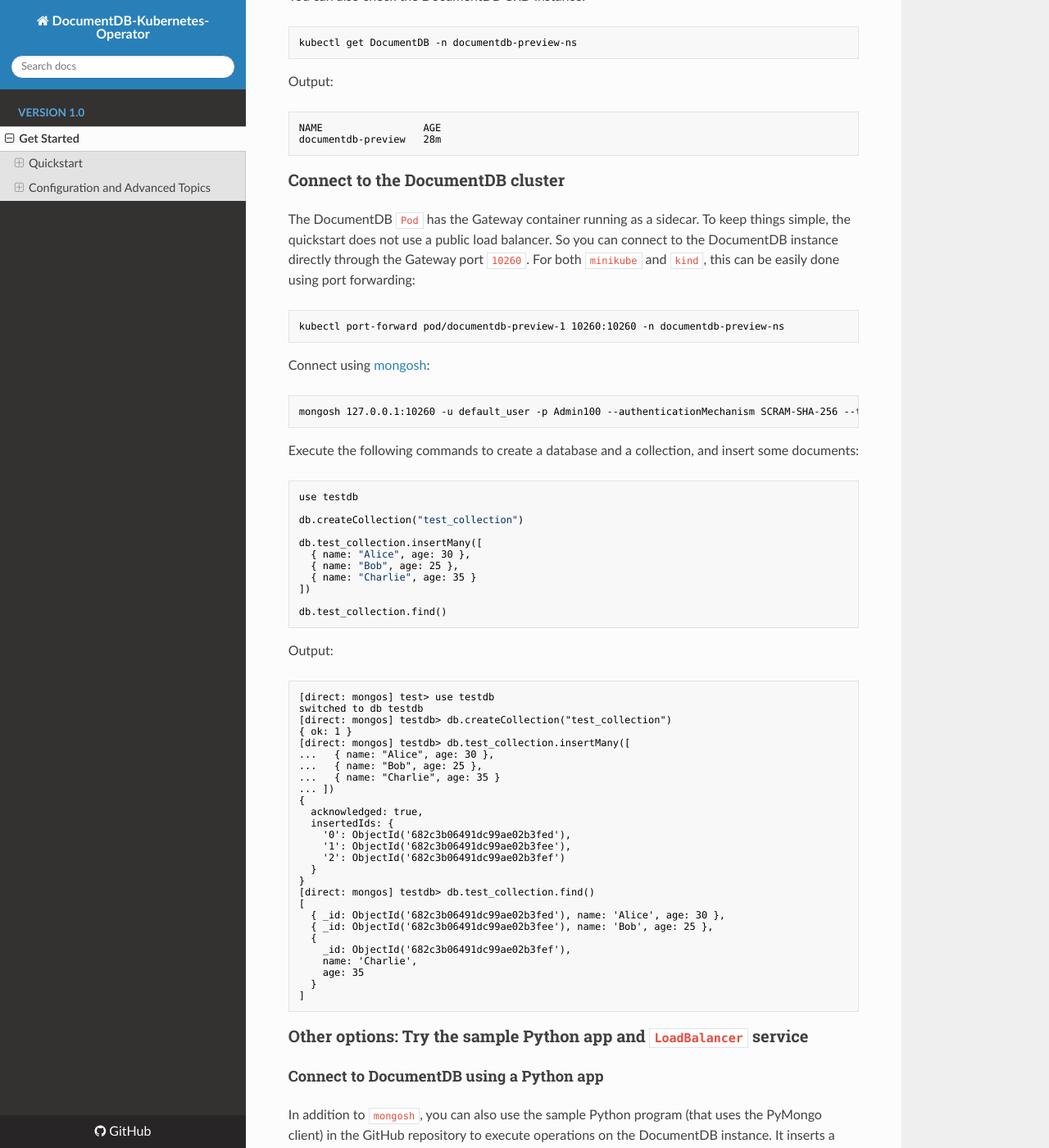
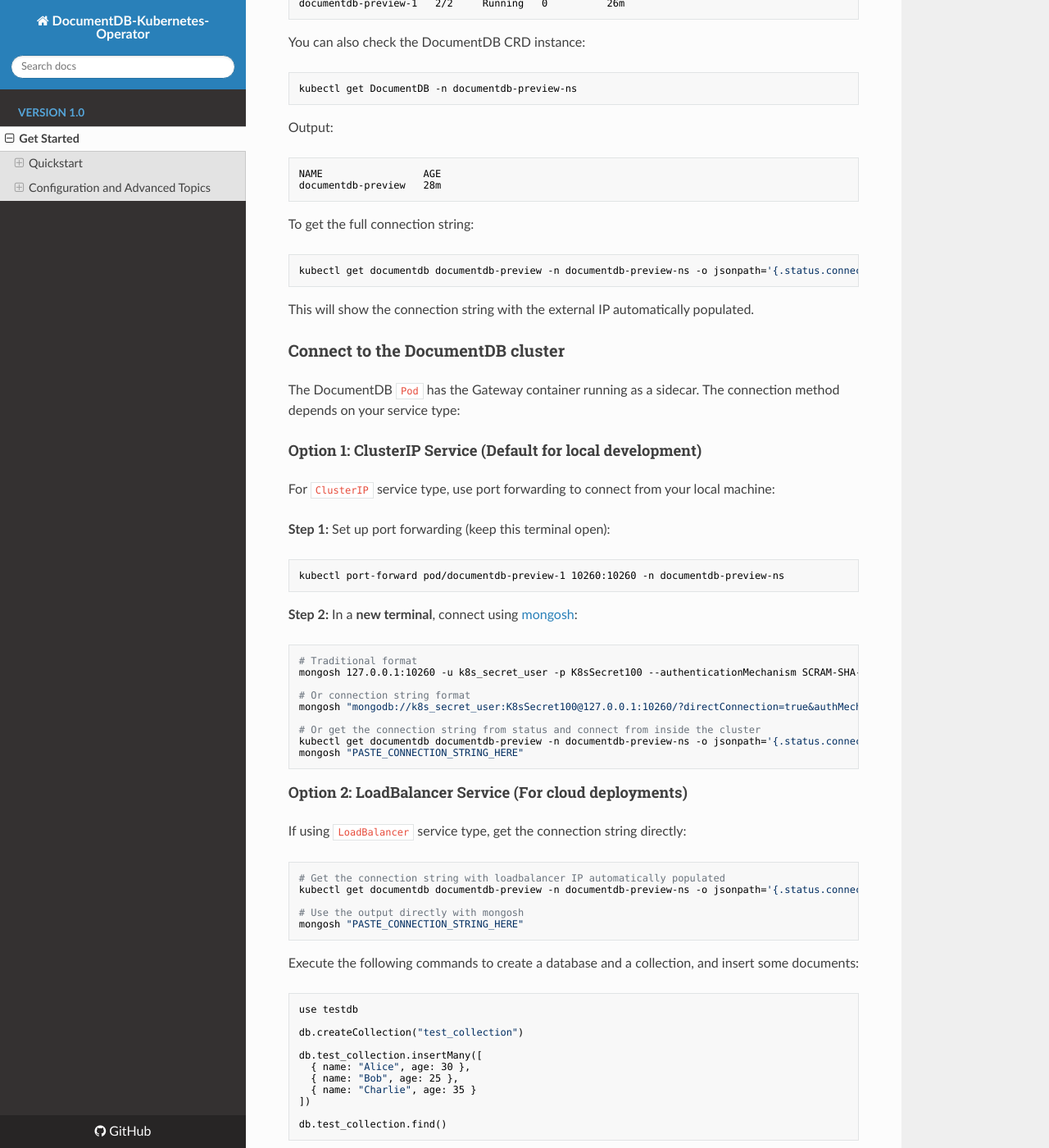
Before and after one commit to microsoft/documentdb-kubernetes-operator, an MkDocs documentation site: the page built from docs/v1/index.md, in a window 1280 px wide and 1400 px high, scrolled down 3849 px. Shown: the whole window at 82% size. Built offline with MkDocs 1.6.1, drawn with Linux system fonts in a browser that asks for light colours; nearby versions of some CDN libraries; some of the changed text lies outside the part shown.

Commit message:
Fix connection string format and helm version in doc (#126)
Signed-off-by: Rayhan Hossain <rhossain@microsoft.com>
Co-authored-by: Rayhan Hossain <rhossain@microsoft.com>

````diff
--- a/docs/v1/index.md
+++ b/docs/v1/index.md
@@ -112,9 +112,13 @@
 # Username: k8s_secret_user
 # Password: K8sSecret100
 #
-# Connect using mongosh:
+# Connect using mongosh (port-forward):
 # mongosh 127.0.0.1:10260 -u k8s_secret_user -p K8sSecret100 --authenticationMechanism SCRAM-SHA-256 --tls --tlsAllowInvalidCertificates
 #
+# Connect using connection string (port-forward):
+# mongosh "mongodb://k8s_secret_user:K8sSecret100@127.0.0.1:10260/?directConnection=true&authMechanism=SCRAM-SHA-256&tls=true&tlsAllowInvalidCertificates=true&replicaSet=rs0"
+#
+
 apiVersion: v1
 kind: Secret
 metadata:
@@ -197,18 +201,53 @@
 documentdb-preview   28m
 ```
 
+To get the full connection string:
+
+```sh
+kubectl get documentdb documentdb-preview -n documentdb-preview-ns -o jsonpath='{.status.connectionString}'
+```
+
+This will show the connection string with the external IP automatically populated.
+
 ### Connect to the DocumentDB cluster
 
-The DocumentDB `Pod` has the Gateway container running as a sidecar. To keep things simple, the quickstart does not use a public load balancer. So you can connect to the DocumentDB instance directly through the Gateway port `10260`. For both `minikube` and `kind`, this can be easily done using port forwarding:
+The DocumentDB `Pod` has the Gateway container running as a sidecar. The connection method depends on your service type:
 
+#### Option 1: ClusterIP Service (Default for local development)
+
+For `ClusterIP` service type, use port forwarding to connect from your local machine:
+
+**Step 1:** Set up port forwarding (keep this terminal open):
 ```sh
 kubectl port-forward pod/documentdb-preview-1 10260:10260 -n documentdb-preview-ns
 ```
 
-Connect using [mongosh](https://www.mongodb.com/docs/mongodb-shell/install/):
+**Step 2:** In a **new terminal**, connect using [mongosh](https://www.mongodb.com/docs/mongodb-shell/install/):
 
 ```sh
-mongosh 127.0.0.1:10260 -u default_user -p Admin100 --authenticationMechanism SCRAM-SHA-256 --tls --tlsAllowInvalidCertificates
+# Traditional format
+mongosh 127.0.0.1:10260 -u k8s_secret_user -p K8sSecret100 --authenticationMechanism SCRAM-SHA-256 --tls --tlsAllowInvalidCertificates
+
+# Or connection string format
+mongosh "mongodb://k8s_secret_user:K8sSecret100@127.0.0.1:10260/?directConnection=true&authMechanism=SCRAM-SHA-256&tls=true&tlsAllowInvalidCertificates=true&replicaSet=rs0"
+
+# Or get the connection string from status and connect from inside the cluster
+kubectl get documentdb documentdb-preview -n documentdb-preview-ns -o jsonpath='{.status.connectionString}'
+mongosh "PASTE_CONNECTION_STRING_HERE"
+```
+
+
+
+#### Option 2: LoadBalancer Service (For cloud deployments)
+
+If using `LoadBalancer` service type, get the connection string directly:
+
+```sh
+# Get the connection string with loadbalancer IP automatically populated
+kubectl get documentdb documentdb-preview -n documentdb-preview-ns -o jsonpath='{.status.connectionString}'
+
+# Use the output directly with mongosh
+mongosh "PASTE_CONNECTION_STRING_HERE"
 ```
 
 Execute the following commands to create a database and a collection, and insert some documents:
````
Also changed, not shown: other parts of docs/v1/index.md (+1 -1 lines).
